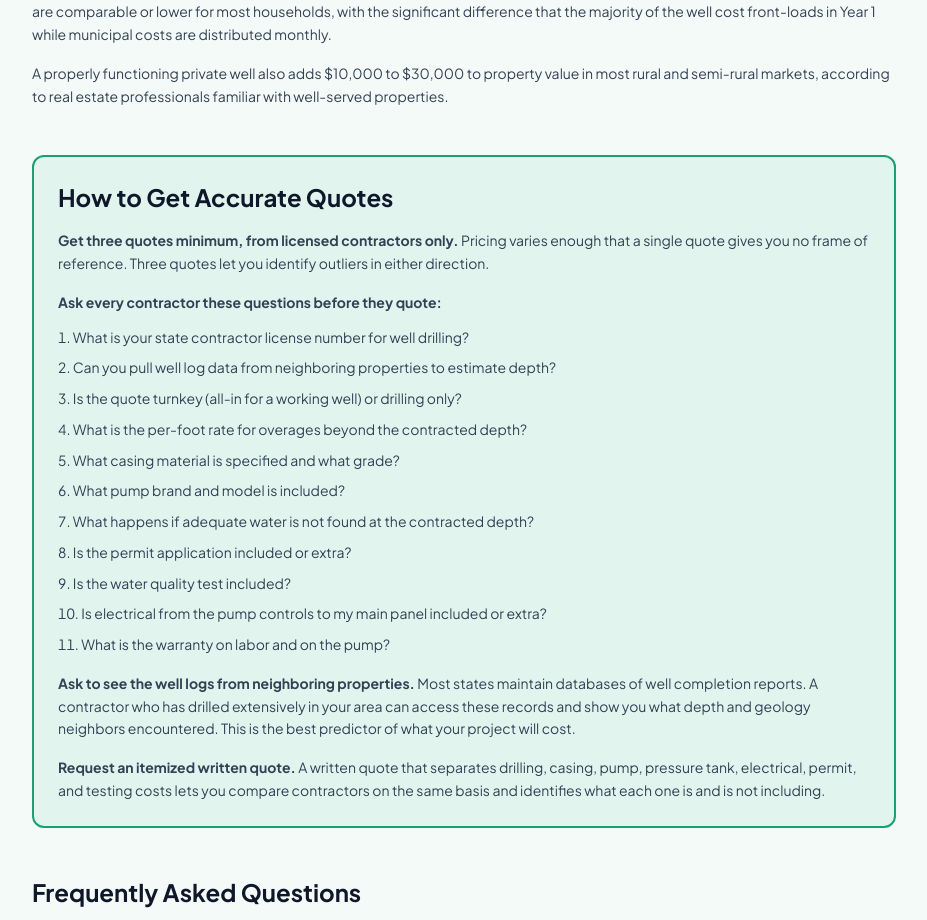
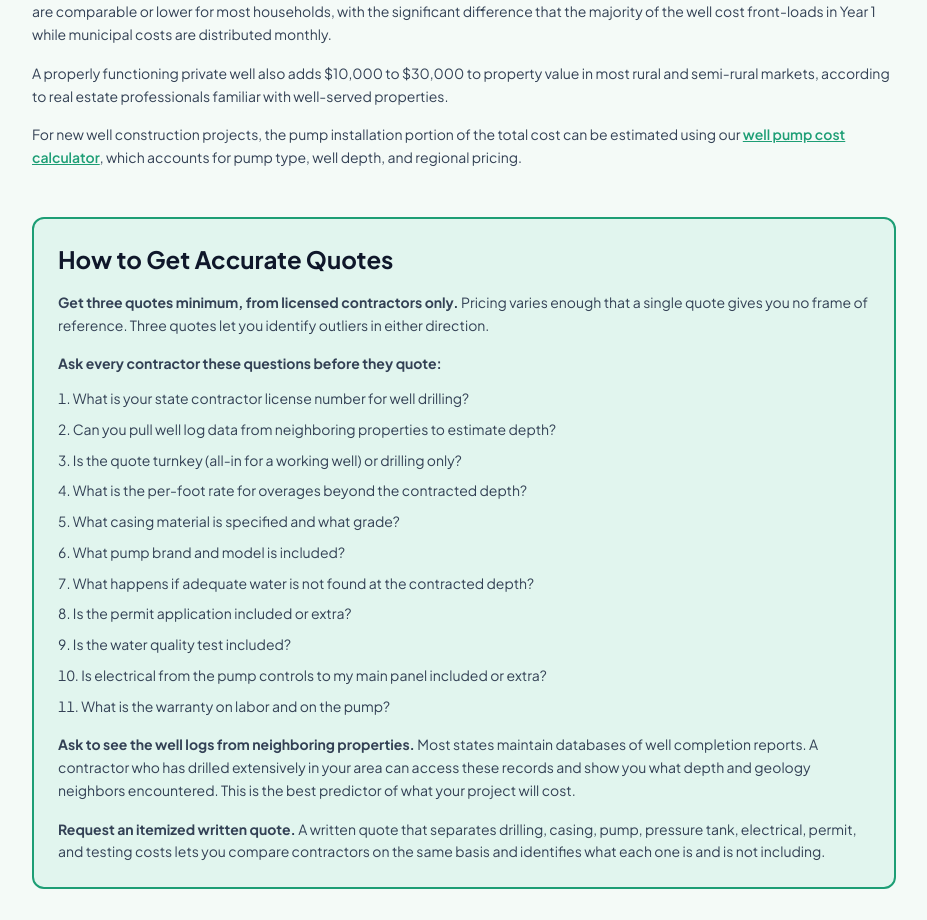
Before and after one commit to thebasementguide2026/thewell.guide-, a Next.js app: page /cost-guides/well-drilling-cost in a window 1280 px wide. Shown: the part 8903-9823 px from the top of the page, without its empty margins (176-1103 px from the left). Built offline with nearby package versions, Linux system fonts and the light colour scheme.

Commit message:
feat(internal-link): add link to well pump cost calculator

```diff
--- a/app/cost-guides/well-drilling-cost/page.tsx
+++ b/app/cost-guides/well-drilling-cost/page.tsx
@@ -644,6 +644,7 @@ export default function WellDrillingCost() {
           </div>
           <p className='text-slate-700 text-sm leading-relaxed mt-4'>For comparison, the average American household pays $600 to $900 per year for municipal water and sewer service &mdash; $12,000 to $18,000 over 20 years, at rates that have increased roughly 3 to 4 percent annually in most cities. Well ownership costs over 20 years are comparable or lower for most households, with the significant difference that the majority of the well cost front-loads in Year 1 while municipal costs are distributed monthly.</p>
           <p className='text-slate-700 text-sm leading-relaxed mt-4'>A properly functioning private well also adds $10,000 to $30,000 to property value in most rural and semi-rural markets, according to real estate professionals familiar with well-served properties.</p>
+          <p className='text-slate-700 text-sm leading-relaxed mt-4'>For new well construction projects, the pump installation portion of the total cost can be estimated using our <Link href='/cost-guides/well-pump-replacement-cost-calculator' className='font-semibold underline' style={{ color: '#1D9E75' }}>well pump cost calculator</Link>, which accounts for pump type, well depth, and regional pricing.</p>
         </div>
 
         {/* How to Get Accurate Quotes Callout */}
```
